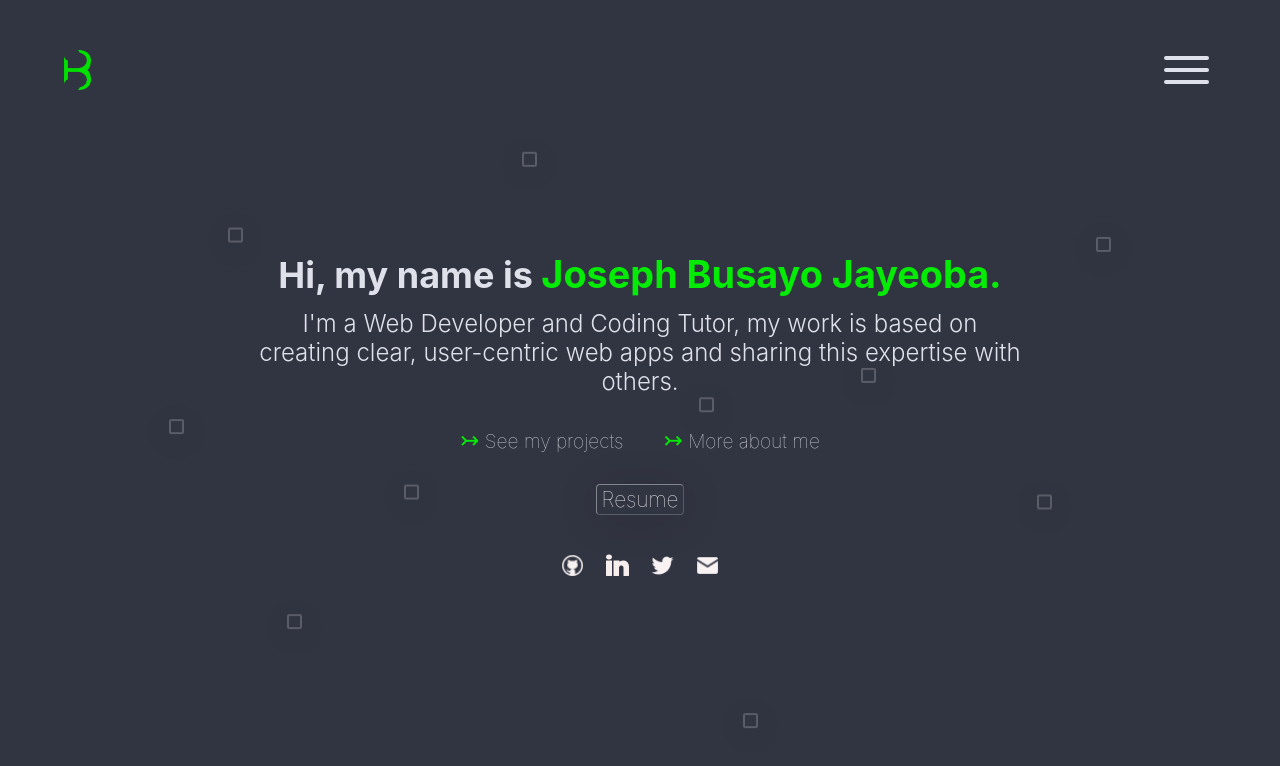
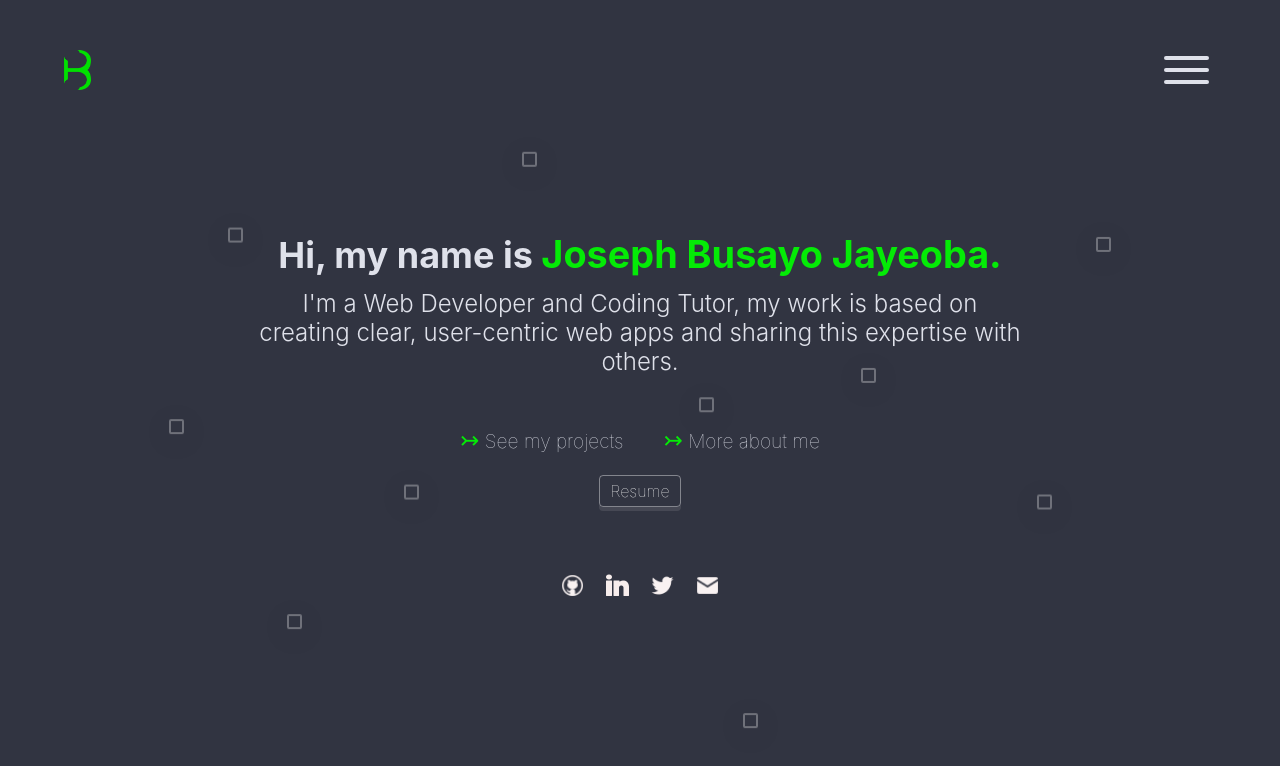
Before and after one commit to JosephBusayo/portfolio, a React (Create React App) app: page / in a window 1280 px wide. Shown: the top 766 px of the page. Built offline with nearby package versions, Linux system fonts and the light colour scheme.

Commit message:
style : Added hover infect to social images Removed contact page

```diff
--- a/src/Styles/Home.css
+++ b/src/Styles/Home.css
@@ -69,11 +69,9 @@ span{
     padding: 2px 4px;
     border-radius: 2px;
     color: #fff;
-    border: 1px solid rgba(255, 255, 255, 0.4);
-    border-right: 1px solid rgba(255, 255, 255, 0.2);
-    border-bottom: 1px solid rgba(255, 255, 255, 0.2);
-    box-shadow: 0 5px 45px rgba(0, 0, 0, 0.1);
+    box-shadow: 0px 4px rgba(255, 254, 254, 0.1);
     transition: 0.7s;
+    border: 1px solid rgba(255, 255, 255, 0.4)
 }
 .cv_link:hover{
     color: white;
@@ -115,9 +113,9 @@ span{
     width: 15px;
     height: 15px;
 
-    border: 2px solid rgba(255, 255, 255, 0.2);
-    border-right: 2px solid rgba(255, 255, 255, 0.2);
-    border-bottom: 2px solid rgba(255, 255, 255, 0.2);
+    border: 2px solid rgba(255, 255, 255, 0.3);
+    border-right: 2px solid rgba(255, 255, 255, 0.3);
+    border-bottom: 2px solid rgba(255, 255, 255, 0.3);
     box-shadow: 0 5px 45px rgba(0, 0, 0, 0.1);
     color:#fff;
     z-index: -1;
@@ -214,13 +212,24 @@ span{
         width: auto;
         justify-content:center;
         gap: 40px;
+        margin-top: 50px;
+        margin-bottom: 20px;
+    }
+    .hero__social-wrapper{
+        margin-top: 60px;
     }
     .hero__social__image{
         width: 45px;
         height: 45px;
     }
+    .hero__social__image:hover{
+        transform: scale(1.3);
+    }
+
     .cv_link{
-        font-size: 1.3rem;
+        font-size: 1rem;
+        padding: 5px 10px;
+        font-weight: 100;
     }
 }
 @media screen and (min-width: 2500px){
--- /dev/null
+++ b/src/components/Contact.js
@@ -0,0 +1,27 @@
+import React from 'react'
+
+export function Contact(props){
+    return(
+        <section className="contact">
+            <h2 className="contact__heading">
+                Contact
+            </h2>
+
+            <div className="contact__content">
+                <div className="contact__mail-wrapper">
+                    <h3>MAIL</h3>
+                    <a href="https://busayojoseph123@gmail.com" target="_blank" rel="noreferrer">busayojoseph123@gmail.com</a>
+                </div>
+
+                <div className="contact__social-wrapper">
+                    <h3>SOCIALS</h3>
+                    <div className="contact__social">
+                        <a href="https://twitter.com/josephbusayo9" target="_blank" rel="noreferrer">Twitter</a>
+                        <a href="https://linkedin.com/in/josephbusayo" target="_blank" rel="noreferrer">LinkedIn</a>
+                        <a href="busayojoseph123@gmail.com" target="_blank" rel="noreferrer">busayojoseph123@gmail.com</a>
+                    </div>
+                </div>
+            </div>
+        </section>
+    )
+}
--- a/src/components/Navbar.js
+++ b/src/components/Navbar.js
@@ -42,13 +42,6 @@ export function Navbar(props){
                         onClick={() => props.toggleActive()}
                     >Projects</Link>
                 </li>
-
-                <li><Link
-                        to="/contact"
-                        className={`nav__link ${props.isActive ? 'active' : ''}`}
-                        onClick={() => props.toggleActive()}
-                    >Contact</Link>
-                </li>
             </ol>
         </nav>
     </header>
```
